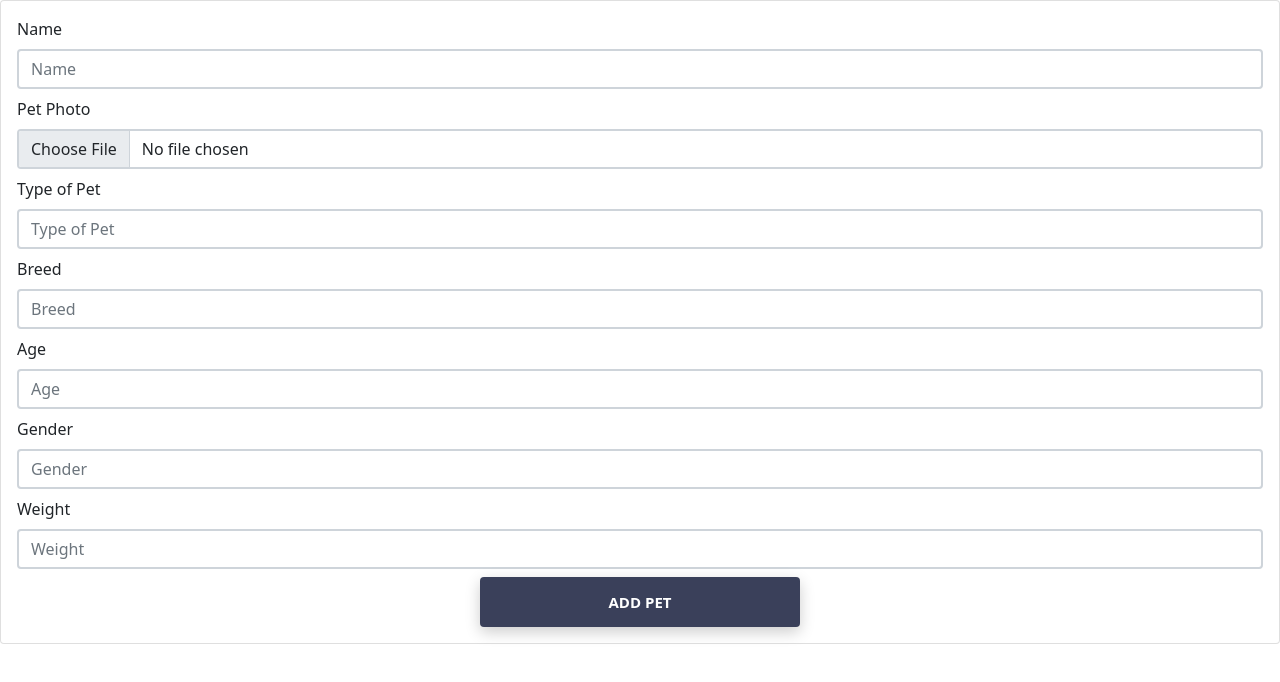
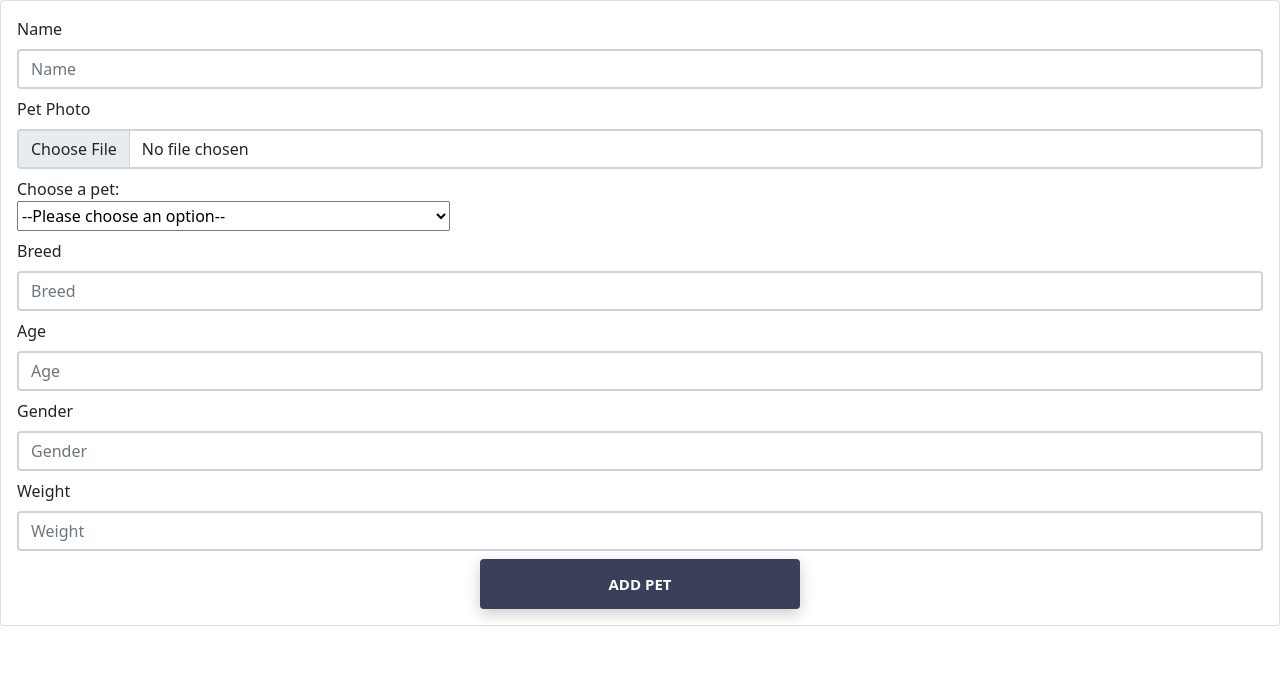
Before and after one commit to petbookapp/petbook2.0, a React (Create React App) app: page /add-pet in a window 1280 px wide. Shown: the top 682 px of the page. Built offline with nearby package versions, Linux system fonts and the light colour scheme; no server answers.

Commit message:
Dropdown Pet chooser Added

```diff
--- a/src/components/AddPet.js
+++ b/src/components/AddPet.js
@@ -93,10 +93,15 @@ export default function AddPet(){
                             </div>
                             <div className= "w-100 text-center mt-2"></div>
                             <div class="form-group">
-                                <label for="petAge">Type of Pet
-                                <div className= "w-100 text-center mt-2"></div>
-                                </label>
-                                <input id="petType" placeHolder="Type of Pet" type="petType" class="form-control" name="petType" required data-eye/>
+                                <label for="petType" required data-eye>Choose a pet:</label>
+                                    <select name="petType" id="petType">
+                                    <option value="">--Please choose an option--</option>
+                                    <option value="Dog">Dog</option>
+                                    <option value="Cat">Cat</option>
+                                    <option value="Bird">Bird</option>
+                                    <option value="Rabbit">Rabbit</option>
+                                    <option value="Lizard">Lizard</option>
+                                    </select>
                             </div>
                             <div className= "w-100 text-center mt-2"></div>
                             <div class="form-group">
--- a/src/components/EditPet.js
+++ b/src/components/EditPet.js
@@ -75,10 +75,15 @@ export default function AddPet(){
                             </div>
                             <div className= "w-100 text-center mt-2"></div>
                             <div class="form-group">
-                                <label for="petAge">Type of Pet
-                                <div className= "w-100 text-center mt-2"></div>
-                                </label>
-                                <input id="petType" type="petType" class="form-control" name="petType" required data-eye/>
+                            <label for="petType" required data-eye>Choose a pet:</label>
+                                    <select name="petType" id="petType">
+                                    <option value="">--Please choose an option--</option>
+                                    <option value="Dog">Dog</option>
+                                    <option value="Cat">Cat</option>
+                                    <option value="Bird">Bird</option>
+                                    <option value="Rabbit">Rabbit</option>
+                                    <option value="Lizard">Lizard</option>
+                                    </select>
                             </div>
                             <div className= "w-100 text-center mt-2"></div>
                             <div class="form-group">
--- a/src/components/styles.scss
+++ b/src/components/styles.scss
@@ -18,6 +18,10 @@
   }
 body {
     background-size: cover !important;
+}
+select {
+  width: 433px !important;
+  height: 30px !important;
 }
 
 html {
```
